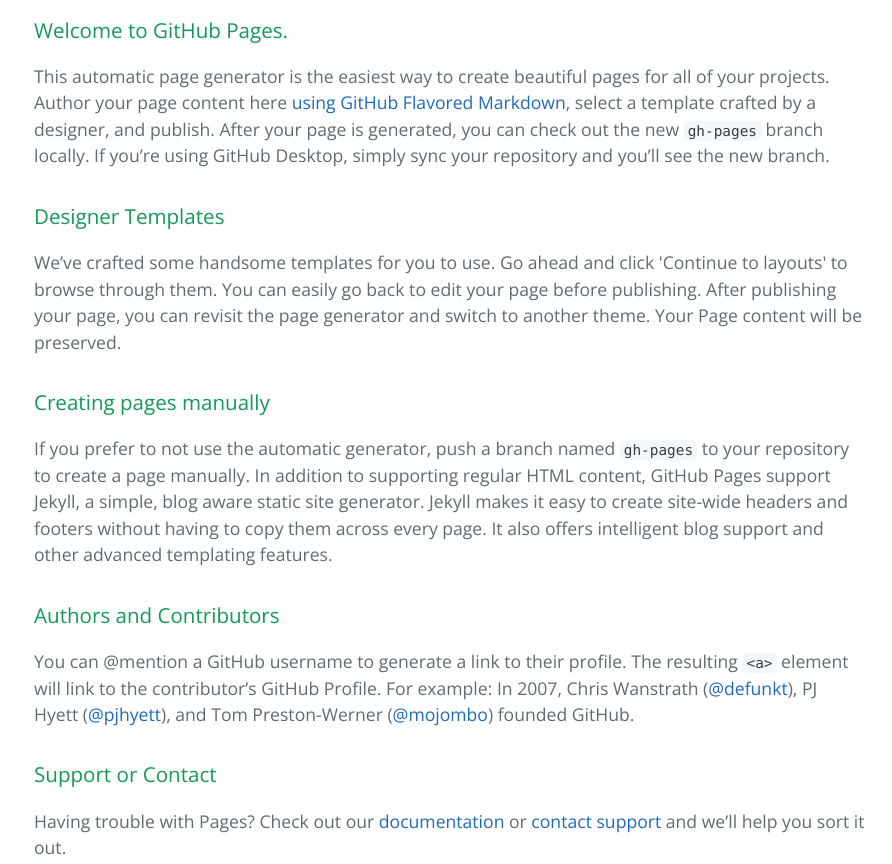
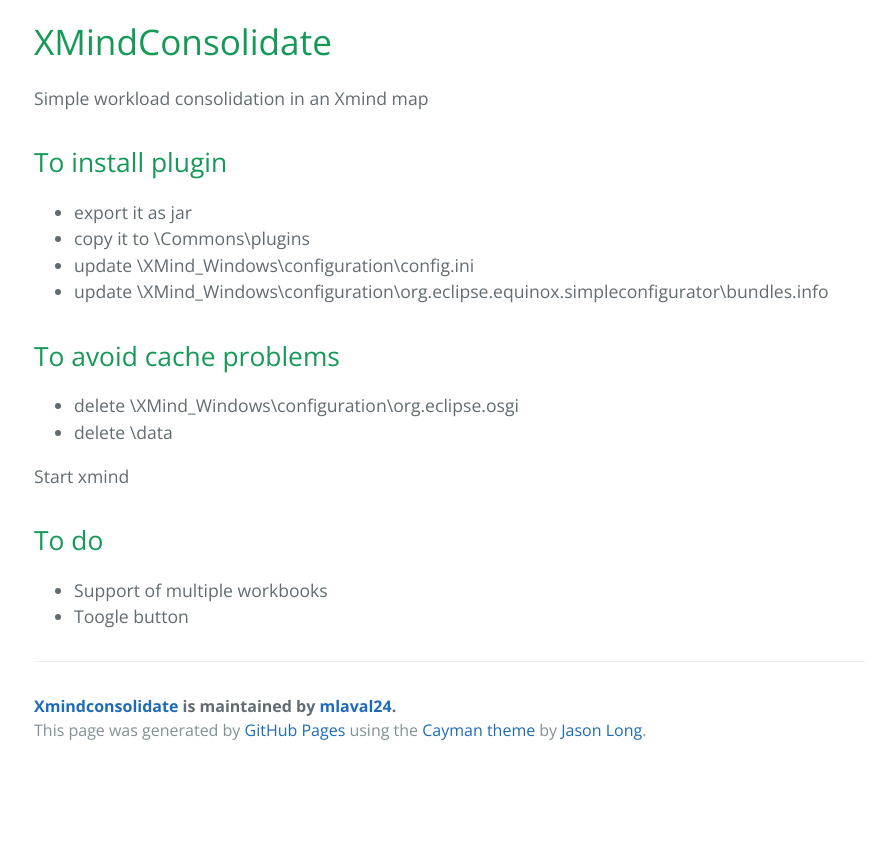
Before and after one commit to mlaval24/XMindConsolidate, a plain HTML site: page index.html in a window 1280 px wide. Shown: the part 400-1264 px from the top of the page, without its empty margins (190-1082 px from the left). After the commit the page ends 1174 px from the top, so only its background shows below. Drawn offline with nearby package versions, Linux system fonts and the light colour scheme.

Commit message:
Create master branch via GitHub

```diff
--- a/index.html
+++ b/index.html
@@ -19,30 +19,38 @@
     </section>
 
     <section class="main-content">
-      <h3>
-<a id="welcome-to-github-pages" class="anchor" href="#welcome-to-github-pages" aria-hidden="true"><span aria-hidden="true" class="octicon octicon-link"></span></a>Welcome to GitHub Pages.</h3>
+      <h1>
+<a id="xmindconsolidate" class="anchor" href="#xmindconsolidate" aria-hidden="true"><span aria-hidden="true" class="octicon octicon-link"></span></a>XMindConsolidate</h1>
 
-<p>This automatic page generator is the easiest way to create beautiful pages for all of your projects. Author your page content here <a href="https://guides.github.com/features/mastering-markdown/">using GitHub Flavored Markdown</a>, select a template crafted by a designer, and publish. After your page is generated, you can check out the new <code>gh-pages</code> branch locally. If you’re using GitHub Desktop, simply sync your repository and you’ll see the new branch.</p>
+<p>Simple workload consolidation in  an Xmind map</p>
 
-<h3>
-<a id="designer-templates" class="anchor" href="#designer-templates" aria-hidden="true"><span aria-hidden="true" class="octicon octicon-link"></span></a>Designer Templates</h3>
+<h2>
+<a id="to-install-plugin" class="anchor" href="#to-install-plugin" aria-hidden="true"><span aria-hidden="true" class="octicon octicon-link"></span></a>To install plugin</h2>
 
-<p>We’ve crafted some handsome templates for you to use. Go ahead and click 'Continue to layouts' to browse through them. You can easily go back to edit your page before publishing. After publishing your page, you can revisit the page generator and switch to another theme. Your Page content will be preserved.</p>
+<ul>
+<li>export it as jar</li>
+<li>copy it to \Commons\plugins</li>
+<li>update \XMind_Windows\configuration\config.ini</li>
+<li>update \XMind_Windows\configuration\org.eclipse.equinox.simpleconfigurator\bundles.info</li>
+</ul>
 
-<h3>
-<a id="creating-pages-manually" class="anchor" href="#creating-pages-manually" aria-hidden="true"><span aria-hidden="true" class="octicon octicon-link"></span></a>Creating pages manually</h3>
+<h2>
+<a id="to-avoid-cache-problems" class="anchor" href="#to-avoid-cache-problems" aria-hidden="true"><span aria-hidden="true" class="octicon octicon-link"></span></a>To avoid cache problems</h2>
 
-<p>If you prefer to not use the automatic generator, push a branch named <code>gh-pages</code> to your repository to create a page manually. In addition to supporting regular HTML content, GitHub Pages support Jekyll, a simple, blog aware static site generator. Jekyll makes it easy to create site-wide headers and footers without having to copy them across every page. It also offers intelligent blog support and other advanced templating features.</p>
+<ul>
+<li>delete \XMind_Windows\configuration\org.eclipse.osgi</li>
+<li>delete \data</li>
+</ul>
 
-<h3>
-<a id="authors-and-contributors" class="anchor" href="#authors-and-contributors" aria-hidden="true"><span aria-hidden="true" class="octicon octicon-link"></span></a>Authors and Contributors</h3>
+<p>Start xmind</p>
 
-<p>You can @mention a GitHub username to generate a link to their profile. The resulting <code>&lt;a&gt;</code> element will link to the contributor’s GitHub Profile. For example: In 2007, Chris Wanstrath (<a href="https://github.com/defunkt" class="user-mention">@defunkt</a>), PJ Hyett (<a href="https://github.com/pjhyett" class="user-mention">@pjhyett</a>), and Tom Preston-Werner (<a href="https://github.com/mojombo" class="user-mention">@mojombo</a>) founded GitHub.</p>
+<h2>
+<a id="to-do" class="anchor" href="#to-do" aria-hidden="true"><span aria-hidden="true" class="octicon octicon-link"></span></a>To do</h2>
 
-<h3>
-<a id="support-or-contact" class="anchor" href="#support-or-contact" aria-hidden="true"><span aria-hidden="true" class="octicon octicon-link"></span></a>Support or Contact</h3>
-
-<p>Having trouble with Pages? Check out our <a href="https://help.github.com/pages">documentation</a> or <a href="https://github.com/contact">contact support</a> and we’ll help you sort it out.</p>
+<ul>
+<li>Support of multiple workbooks</li>
+<li>Toogle button </li>
+</ul>
 
       <footer class="site-footer">
         <span class="site-footer-owner"><a href="https://github.com/mlaval24/XMindConsolidate">Xmindconsolidate</a> is maintained by <a href="https://github.com/mlaval24">mlaval24</a>.</span>
```
Also changed, not shown: params.json (+1 -1 lines).
